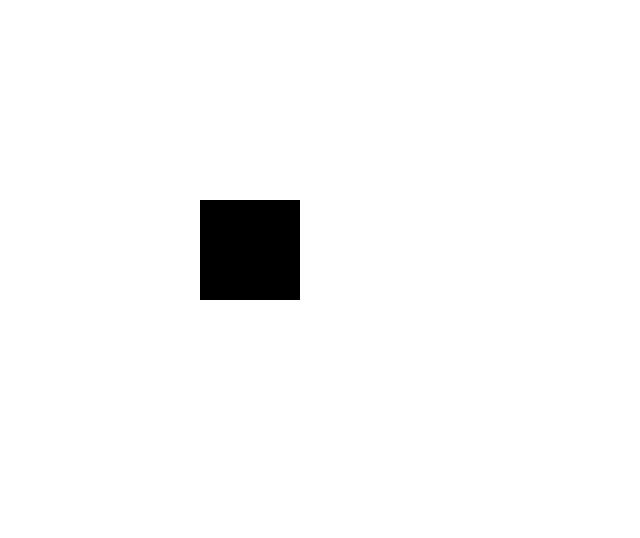
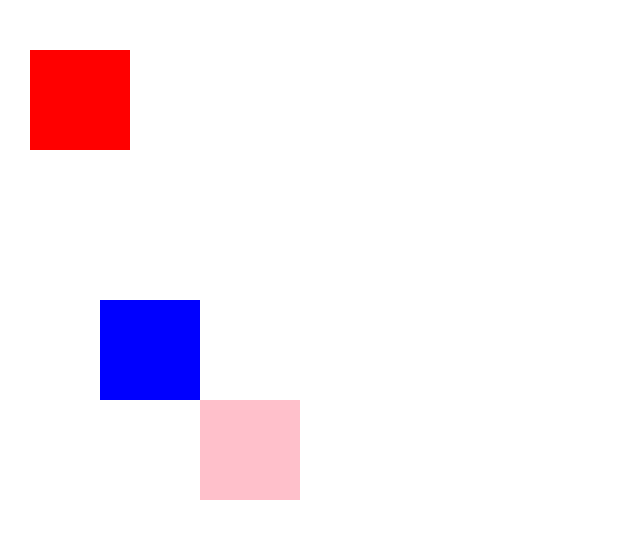
Before and after one commit to VeseMir2k/move-box, a plain HTML site: page index.html in a window 1280 px wide. Shown: the whole page, without its empty margins (0-640 px from the left). Drawn offline with Linux system fonts and the light colour scheme.

Commit message:
adding many function on the project

```diff
--- a/index.html
+++ b/index.html
@@ -16,10 +16,7 @@
       .box {
         width: 100px;
         height: 100px;
-        background-color: black;
         position: absolute;
-        top: 200px;
-        left: 200px;
       }
     </style>
   </head>
--- a/main.js
+++ b/main.js
@@ -1,15 +1,20 @@
 class MoveBox {
-  constructor() {
-    this.createBox();
-    this.box = document.querySelector(".box");
+  constructor(id, x, y, color) {
+    this.createBox(id, x, y, color);
 
+    this.box = document.querySelector(`#box-${id}`);
     this.innerElement = false;
-    this.lX = 0;
-    this.lY = 0;
+    this.layerX = 0;
+    this.layerY = 0;
+    this.color = color;
+
+    this.increaseZIndex();
 
     this.box.addEventListener("mousedown", this.handleMouseDown);
     document.body.addEventListener("mouseup", this.handleMouseUp);
   }
+
+  increaseZIndex = () => zIndex++;
 
   controlMouseMove = () => {
     if (this.innerElement) {
@@ -20,42 +25,67 @@ class MoveBox {
   };
 
   handleMouseMove = (event) => {
-    const x = this.getPosition(event).x;
-    const y = this.getPosition(event).y;
+    const x = this.getPositionCursor(event).x;
+    const y = this.getPositionCursor(event).y;
 
-    this.setPositionElement(this.box, x, y, this.lX, this.lY);
+    this.setPositionMoveElement(this.box, x, y, this.layerX, this.layerY);
   };
 
   handleMouseDown = (event) => {
     this.innerElement = true;
-    this.lX = this.getLayerElement(event).x;
-    this.lY = this.getLayerElement(event).y;
-    this.changeColorElement(this.box, "grey");
+
+    this.layerX = this.getLayerElement(event).x;
+    this.layerY = this.getLayerElement(event).y;
+
+    // this.setColorElement(this.box, "grey");
+    this.setBrightnessElement(this.box, 0.5);
+    this.setZIndexElement(this.box, this.increaseZIndex());
+
     this.controlMouseMove();
   };
 
   handleMouseUp = () => {
     this.innerElement = false;
-    this.changeColorElement(this.box, "black");
+
+    // this.setColorElement(this.box, this.color);
+    this.setBrightnessElement(this.box, 1);
+
     this.controlMouseMove();
   };
 
-  createBox = () => {
+  createBox = (id, x, y, color) => {
     const box = document.createElement("div");
+    this.setPositionElement(box, x, y);
+    this.setColorElement(box, color);
+    box.setAttribute("id", `box-${id}`);
     box.classList.add("box");
     document.body.appendChild(box);
   };
 
-  setPositionElement = (element, x, y, lX, lY) => {
-    element.style.top = `${y - lY}px`;
-    element.style.left = `${x - lX}px`;
+  setPositionElement = (element, x, y) => {
+    element.style.top = `${y}px`;
+    element.style.left = `${x}px`;
   };
 
-  getPosition = (event) => ({ x: event.clientX, y: event.clientY });
+  setPositionMoveElement = (element, x, y, layerX, layerY) => {
+    element.style.top = `${y - layerY}px`;
+    element.style.left = `${x - layerX}px`;
+  };
+
+  getPositionCursor = (event) => ({ x: event.clientX, y: event.clientY });
 
   getLayerElement = (event) => ({ x: event.layerX, y: event.layerY });
 
-  changeColorElement = (element, color) => (element.style.background = color);
+  setColorElement = (element, color) => (element.style.background = color);
+
+  setBrightnessElement = (element, brightness) =>
+    (element.style.filter = `brightness(${brightness})`);
+
+  setZIndexElement = (element, index) => (element.style.zIndex = index);
 }
 
-const moveBox = new MoveBox();
+let zIndex = 0;
+
+const moveBox = new MoveBox(1, 30, 50, "red");
+const moveBox2 = new MoveBox(2, 100, 300, "blue");
+const moveBox3 = new MoveBox(3, 200, 400, "pink");
```
